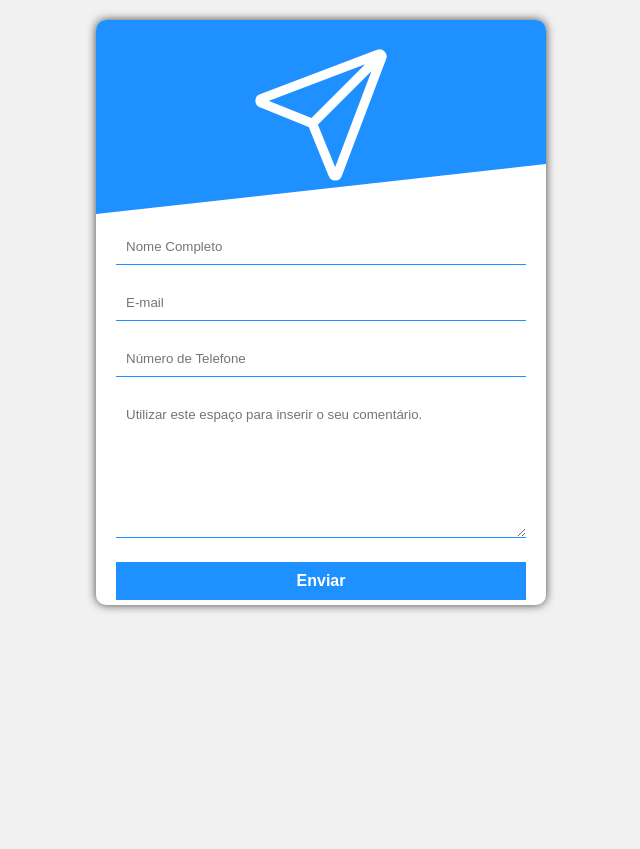
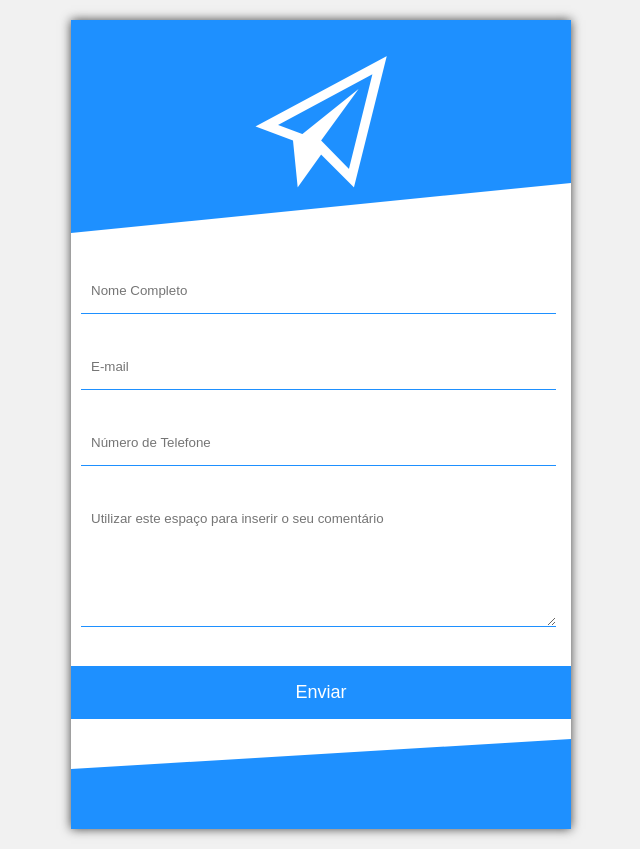
Before and after one commit to avlisesolrac/jira, a PHP site: page / in a window 1280 px wide. Shown: the whole page, without its empty margins (319-959 px from the left). Before the commit the page ends 612 px from the top, so only its background shows below. Run offline with PHP 8.4, Linux system fonts and the light colour scheme.

Commit message:
success: Desenvolver formulário com Área de texto - DEV-16

```diff
--- a/DEV-16/estilo.css
+++ b/DEV-16/estilo.css
@@ -1,7 +1,9 @@
+@import 'http://code.ionicframework.com/ionicons/2.0.1/css/ionicons.min.css';
+
 *{
 margin: 0;
 padding: 0;
-font-family: "Century Gothic", sans-serif;
+font-family: 'Century Gothic', sans-serif;
 color: #444;
 }
 
@@ -10,64 +12,87 @@ background-color: #f1f1f1;
 }
 
 form{
-max-width: 450px;
+width: 500px;
 margin: 20px auto;
+box-shadow: 0 0 10px #444;
 background-color: #fff;
-box-shadow: 0 0 10px #444;
-border-radius: 10px;
+overflow: hidden;
 }
 
 form header{
 background-color: dodgerblue;
+font-size: 150px;
+color: #fff;
+padding: 20px;
 text-align: center;
-padding: 20px;
 position: relative;
-border-radius: 10px 10px 0 0;
 }
 
-form header:before{
+form header:after{
 content: '';
 position: absolute;
+bottom: 0;
+left: 0;
 border-top: 50px solid transparent;
-border-right: 450px solid #fff;
-left: 0;
-bottom: 0;
+border-right: 500px solid #fff;
 }
 
-form header ion-icon{
-color: #fff;
-font-size: 150px;
+form section{
+margin: 20px auto;
+width: 480px;
 }
 
-form section, footer{
-padding: 5px 20px;
-width: 390px;
-}
-
-form section input, textarea{
-width: 100%;
-padding: 10px 10px;
-margin: 10px 0;
+form section input{
+box-sizing: content-box;
+width: 455px;
+padding: 15px 10px;
+margin: 15px 0;
+outline: none;
 border: none;
 border-bottom: 1px solid dodgerblue;
-outline: none;
 }
 
 form section textarea{
-height: 120px;
+width: 455px;
+height: 100px;
+padding: 15px 10px;
+margin: 15px 0;
+outline: none;
+border: none;
+border-bottom: 1px solid dodgerblue;
 }
 
-form footer input[type="submit"]{
-width: 410px;
-padding: 10px 0;
-background-color: dodgerblue;
-border: none;
-color: white;
-font-weight: bold;
-font-size: 16px;
-cursor: pointer;
+form footer{
+position: relative;
 }
 
-form footer input[type="submit"]:hover{
+form footer input{
+width: 100%;
+background-color: dodgerblue;
+color: #fff;
+font-size: 18px;
+padding: 15px 10px;
+margin: 0 auto;
+outline: none;
+border: none;
+border: 1px solid dodgerblue;
+margin-bottom: 50px;
+}
+
+form footer input:hover{
+cursor: pointer;
 opacity: .7;
 }
+
+form footer:after{
+content: '';
+position: absolute;
+bottom: 0;
+left: 0;
+border-bottom: 30px solid dodgerblue;
+border-left: 500px solid #fff;
+}
+
+form{
+border-bottom: 60px solid dodgerblue;
+}
--- a/DEV-16/index.html
+++ b/DEV-16/index.html
@@ -1,25 +1,25 @@
 <!DOCTYPE html>
 <html>
 <head>
-<title>Formulário com Texto</title>
+<title>Formulário de Contato com Comentário</title>
 <meta charset="utf-8">
 <link rel="stylesheet" type="text/css" href="estilo.css">
-<script type="module" src="https://unpkg.com/ionicons@7.1.0/dist/ionicons/ionicons.esm.js"></script>
-<script nomodule src="https://unpkg.com/ionicons@7.1.0/dist/ionicons/ionicons.js"></script>
 </head>
 <body>
 
 <form action="index.html" method="post">
-	<header>
-		<ion-icon name="paper-plane-outline"></ion-icon>
+
+<header class="ion-paper-airplane">
 </header>
 
 <section>
+
 <input type="text" placeholder="Nome Completo">
 <input type="email" placeholder="E-mail">
 <input type="text" placeholder="Número de Telefone">
-		<textarea placeholder="Utilizar este espaço para inserir o seu comentário."></textarea>
+<textarea placeholder="Utilizar este espaço para inserir o seu comentário"></textarea>
 </section>
+
 <footer>
 <input type="submit" value="Enviar">
 </footer>
```
Also changed, not shown: DEV-16/success.gif. Lines whose indentation alone changed are shown as unchanged.
